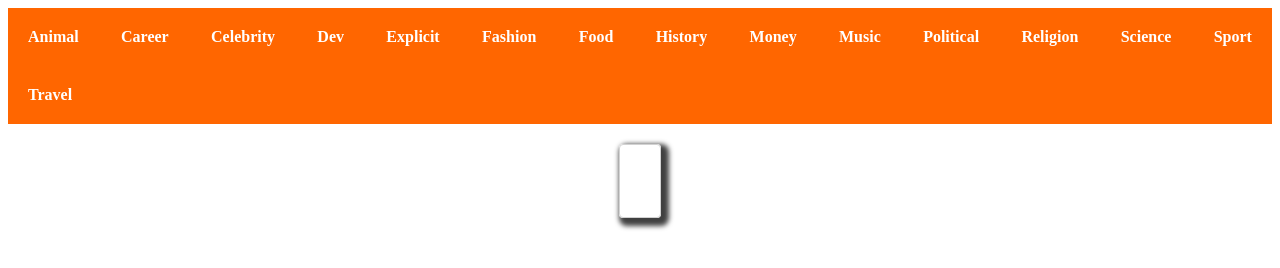
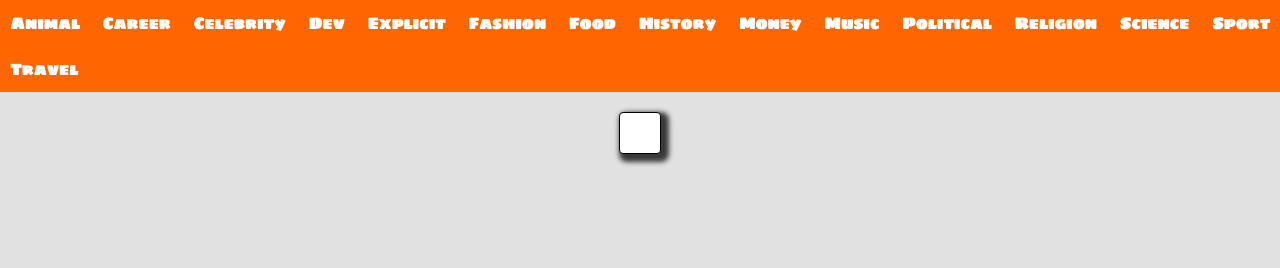
Before and after one commit to RafaelVsc/gamaxp-day1, a plain HTML site: page src/index.html in a window 1280 px wide. Drawn offline with Linux system fonts and the light colour scheme.

Commit message:
Updates fonts

```diff
--- a/src/assets/style.css
+++ b/src/assets/style.css
@@ -1,3 +1,21 @@
+* {
+  margin: 0;
+  padding: 0;
+}
+
+body {
+  background-color: #dddd;
+}
+
+span, p {
+  font-family: 'Bangers', cursive;
+  font-weight: normal;
+}
+
+ul, li {
+  font-family: 'Sigmar One', cursive;
+}
+
 .container  {
   display: flex;
   flex-direction: column;
@@ -9,6 +27,7 @@
     display: flex;
     justify-content: space-between;
     flex-wrap: wrap;
+    width: 100%;
     background-color: #f60;
 }
 
@@ -17,10 +36,14 @@
     padding: 10px;
     border-radius: 4px;
     color: #ffffff;
-    margin: 10px 10px;
     font-weight: 600;
     cursor: pointer;
     list-style: none;
+}
+
+.categories-menu li:hover {
+  background-color: #fff;
+  color: #f60;
 }
 
 .card {
@@ -30,7 +53,8 @@
     justify-content: center;
     align-items: center;
     padding: 10px;
-    border: 1px solid #d2d2d2;
+    border: 1px solid;
+    background-color: #fff;
     border-radius: 4px;
     margin: 20px;
     -webkit-box-shadow: 4px 4px 5px 4px rgba(0,0,0,0.75);
--- a/src/index.html
+++ b/src/index.html
@@ -5,6 +5,7 @@
     <meta charset="UTF-8">
     <meta name="viewport" content="width=device-width, initial-scale=1.0">
     <meta http-equiv="X-UA-Compatible" content="ie=edge">
+    <link href="https://fonts.googleapis.com/css?family=Bangers|Sigmar+One&display=swap" rel="stylesheet">
     <link rel="stylesheet" href="assets/style.css">
     <title>Chucknorris Jokes</title>
 </head>
@@ -33,7 +34,7 @@
             <p id="joke"></p>
         </div>
     </div>
-</body>
+</bod>
 <script src="api.js"></script>
 
 </html>
```
